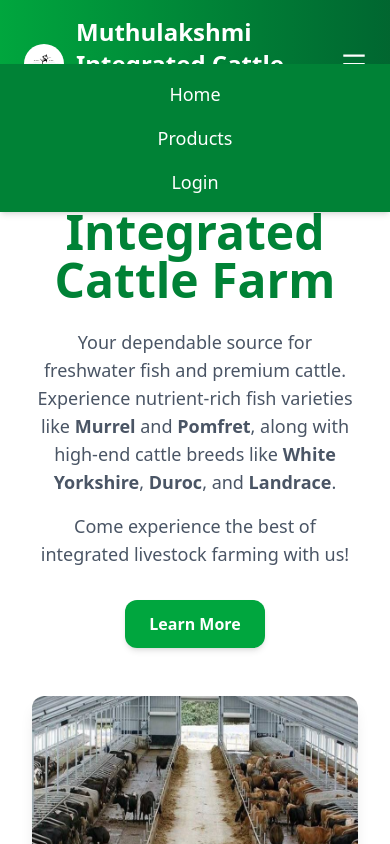
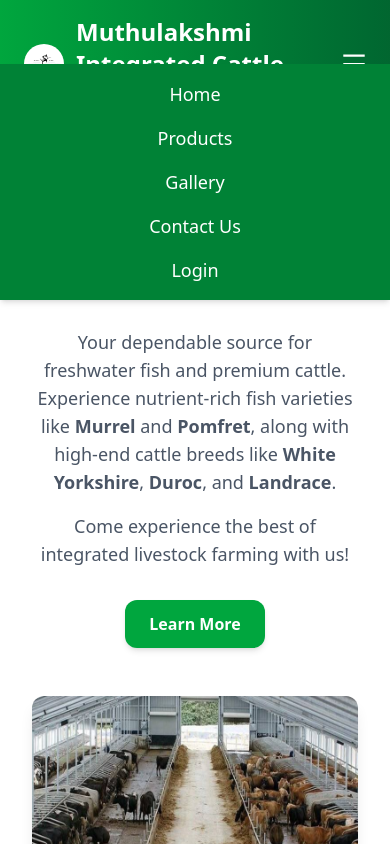
Before and after one commit to Manoranjitha-MCA/live-stock, a React (Vite) app: page / in a window 390 px wide. Both pictures are taken after a click on the button 354 px from the left and 64 px from the top of the page. Built offline with nearby package versions, Linux system fonts and the light colour scheme.

Commit message:
small change

```diff
--- a/src/components/Navbar.jsx
+++ b/src/components/Navbar.jsx
@@ -54,7 +54,7 @@ const Navbar = ({ setCurrentPage }) => {
           animate={{ opacity: 1, y: 0 }}
           transition={{ duration: 0.3 }}
         >
-          {['Home', 'Products', 'Login'].map((item, index) => (
+          {['Home', 'Products','Gallery','Contact Us', 'Login'].map((item, index) => (
             <motion.a
               key={index}
               href="#"
```
Also changed, not shown: src/assets/images/white-yorkshire.jpg.
